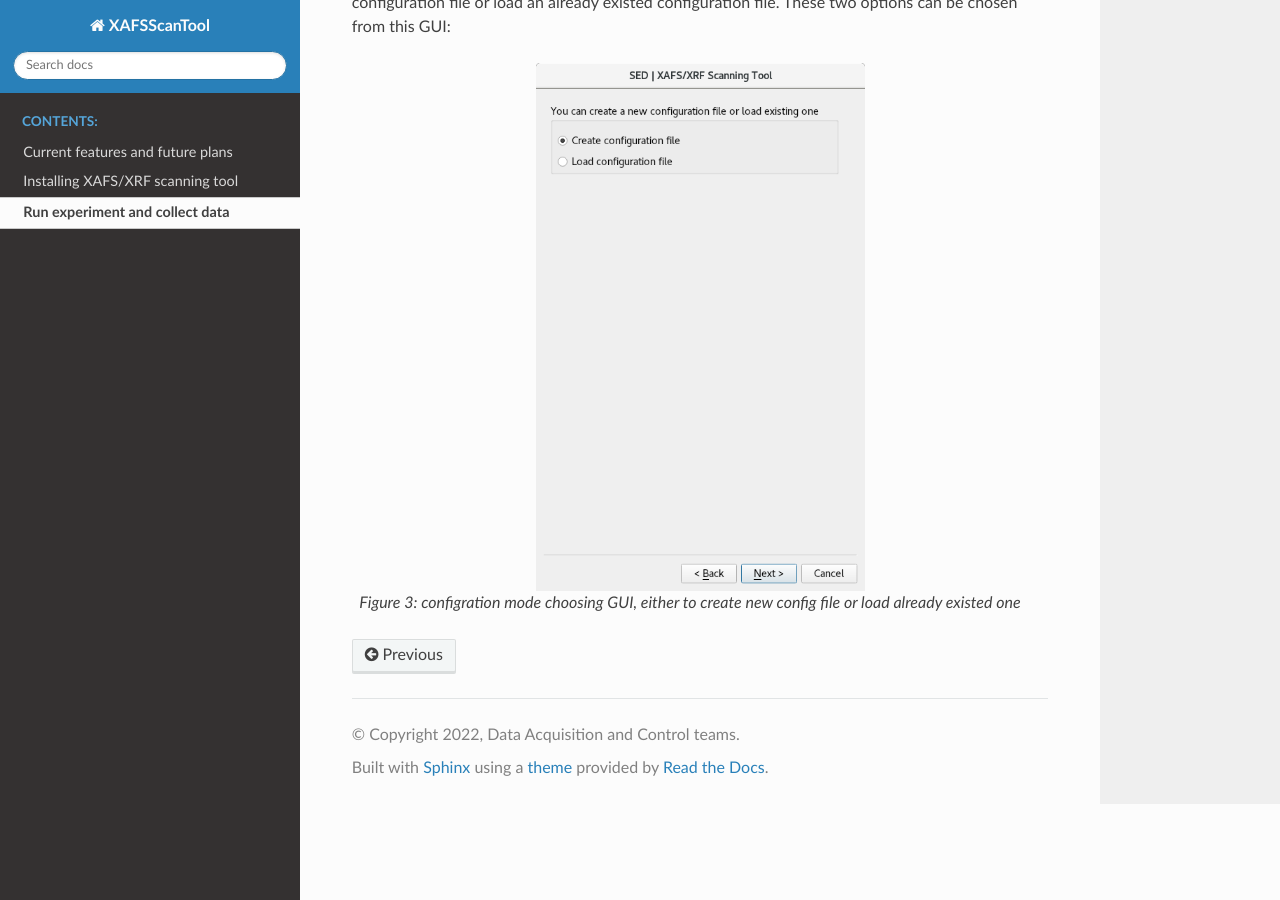
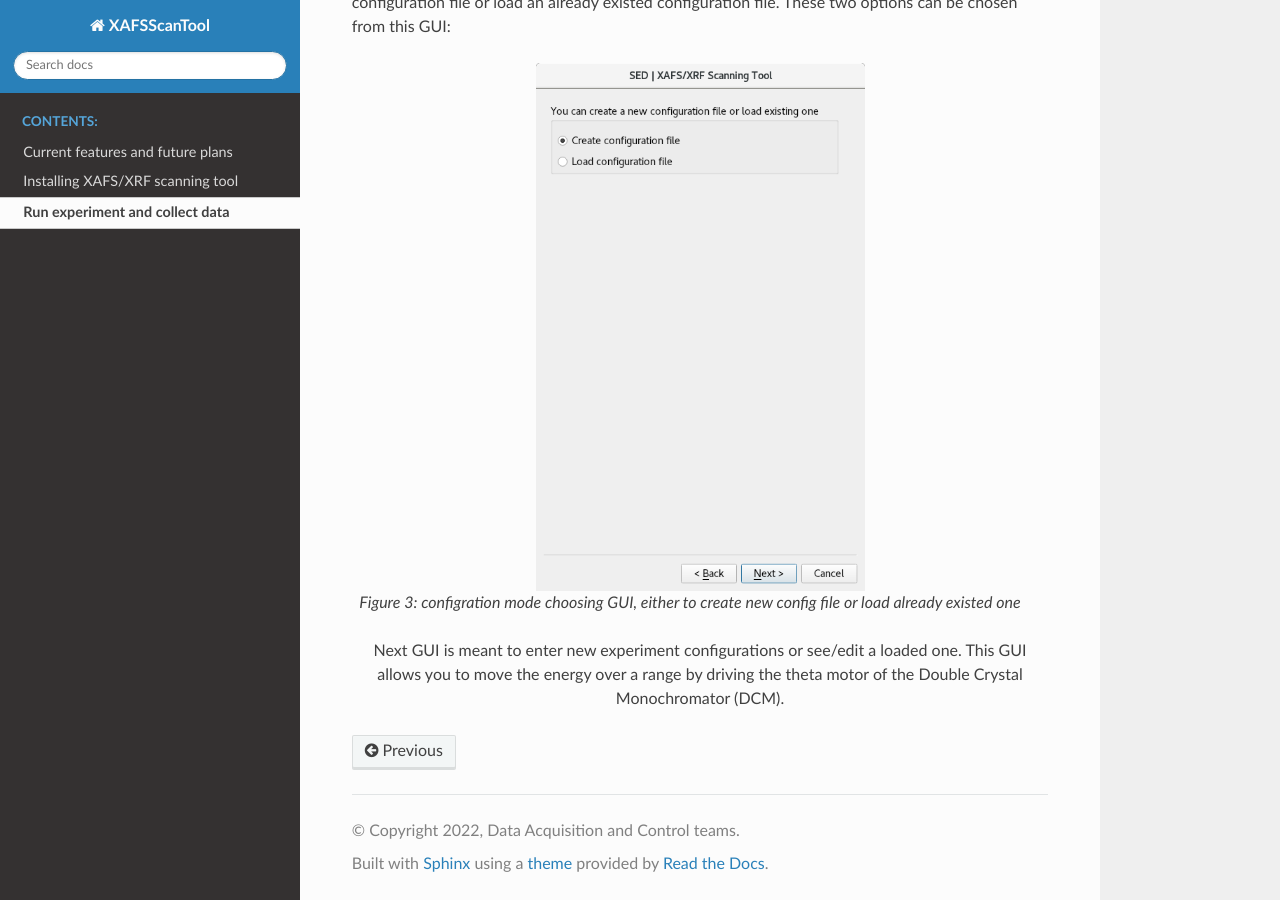
Before and after one commit to SESAME-Synchrotron/XAFSScanTool, a Sphinx documentation site: the page built from docs/source/runScan.rst, in a window 1280 px wide and 900 px high, scrolled down 3846 px. Built offline with Sphinx 7.4.7 and the Read the Docs theme 2.0.0, drawn with Linux system fonts in a browser that asks for light colours.

Commit message:
Update runScan.rst

```diff
--- a/docs/source/runScan.rst
+++ b/docs/source/runScan.rst
@@ -100,3 +100,5 @@ The scanning tool allows you to either enter new configuration and thus generate
    :scale: 70%
 
    *Figure 3: configration mode choosing GUI, either to create new config file or load already existed one*
+
+   Next GUI is meant to enter new experiment configurations or see/edit a loaded one. This GUI allows you to move the energy over a range by driving the theta motor of the Double Crystal Monochromator (DCM).
```
